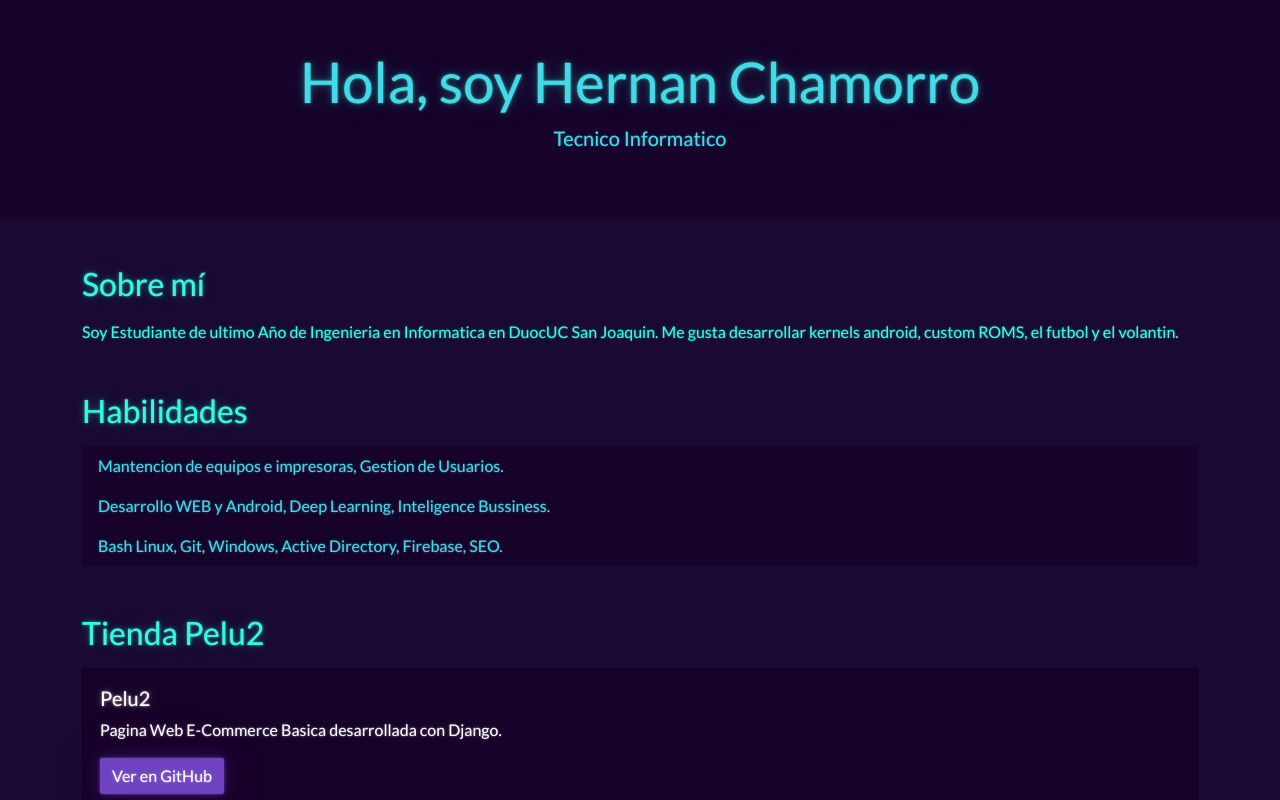
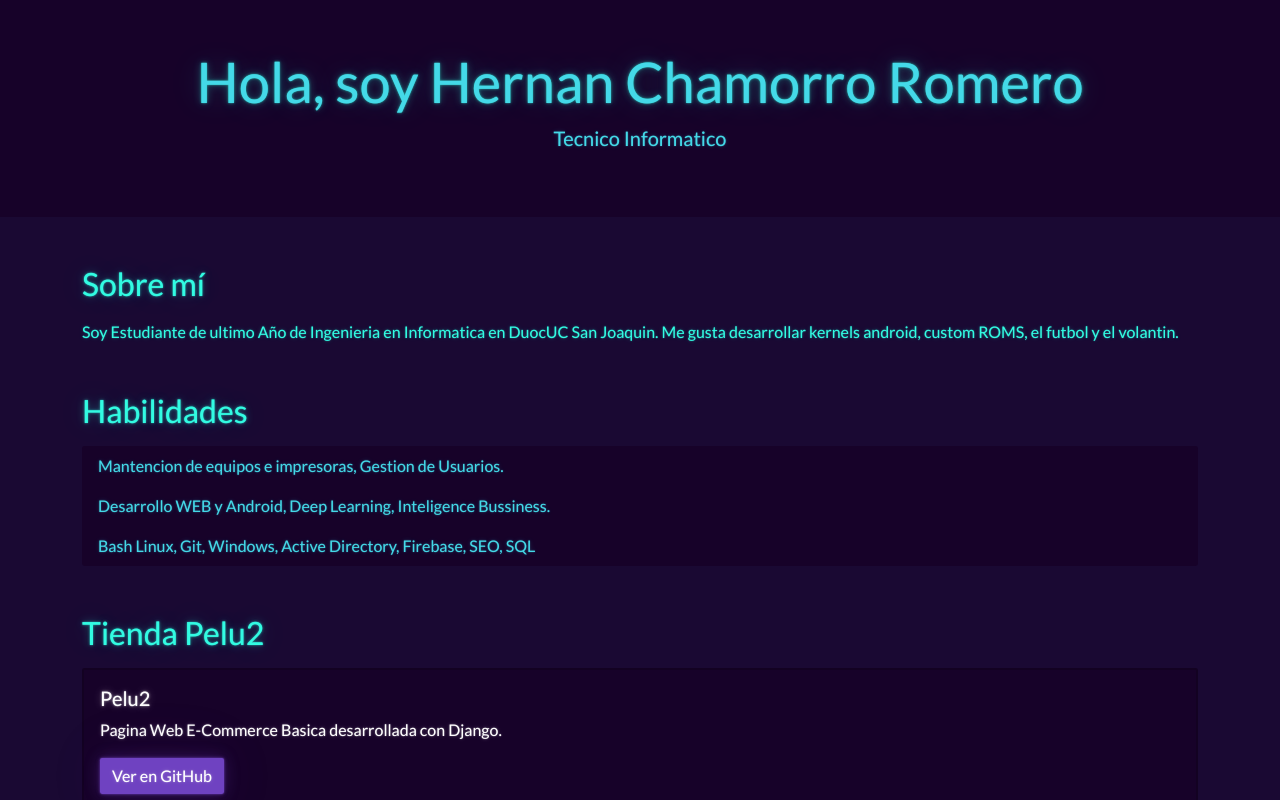
Before and after one commit to saitanax3000/MyOwn, a plain HTML site: page index.html in a window 1280 px wide. Shown: the top 800 px of the page. Drawn offline with nearby package versions, Linux system fonts and the light colour scheme.

Commit message:
Update index.html

```diff
--- a/index.html
+++ b/index.html
@@ -12,7 +12,7 @@
 
     <!-- Encabezado -->
     <header class="bg-dark text-light py-5 text-center">
-        <h1 class="display-4">Hola, soy Hernan Chamorro</h1>
+        <h1 class="display-4">Hola, soy Hernan Chamorro Romero</h1>
         <p class="lead">Tecnico Informatico</p>
     </header>
 
@@ -33,7 +33,7 @@
             <ul class="list-group">
                 <li class="list-group-item bg-dark text-light">Mantencion de equipos e impresoras, Gestion de Usuarios. </li>
                 <li class="list-group-item bg-dark text-light">Desarrollo WEB y Android, Deep Learning, Inteligence Bussiness.</li>
-                <li class="list-group-item bg-dark text-light">Bash Linux, Git, Windows, Active Directory, Firebase, SEO.</li>
+                <li class="list-group-item bg-dark text-light">Bash Linux, Git, Windows, Active Directory, Firebase, SEO, SQL</li>
             </ul>
         </section>
         <!-- Sección "Proyectos" -->
```
